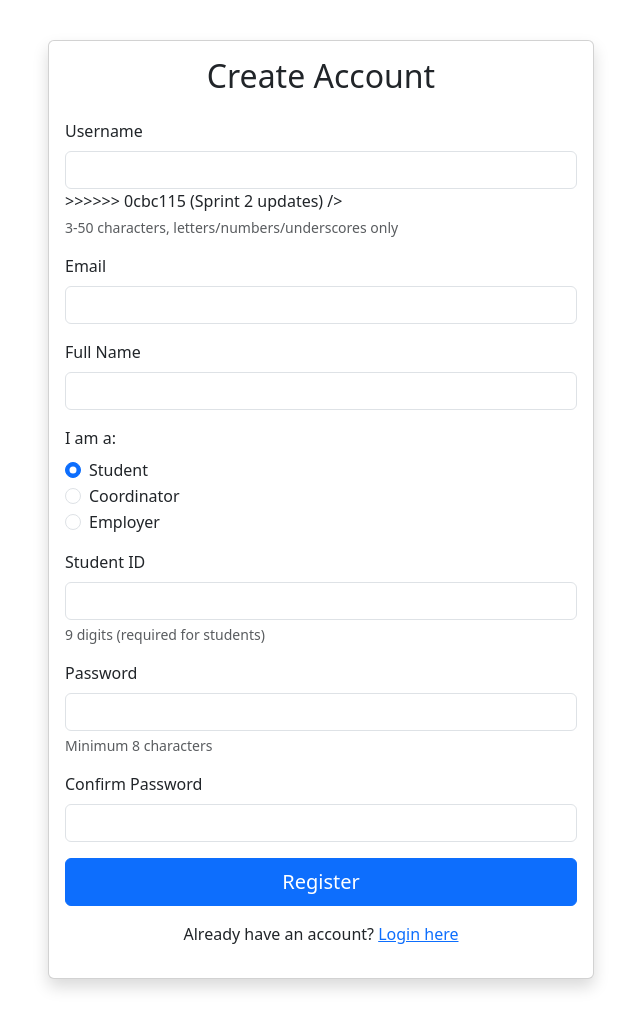
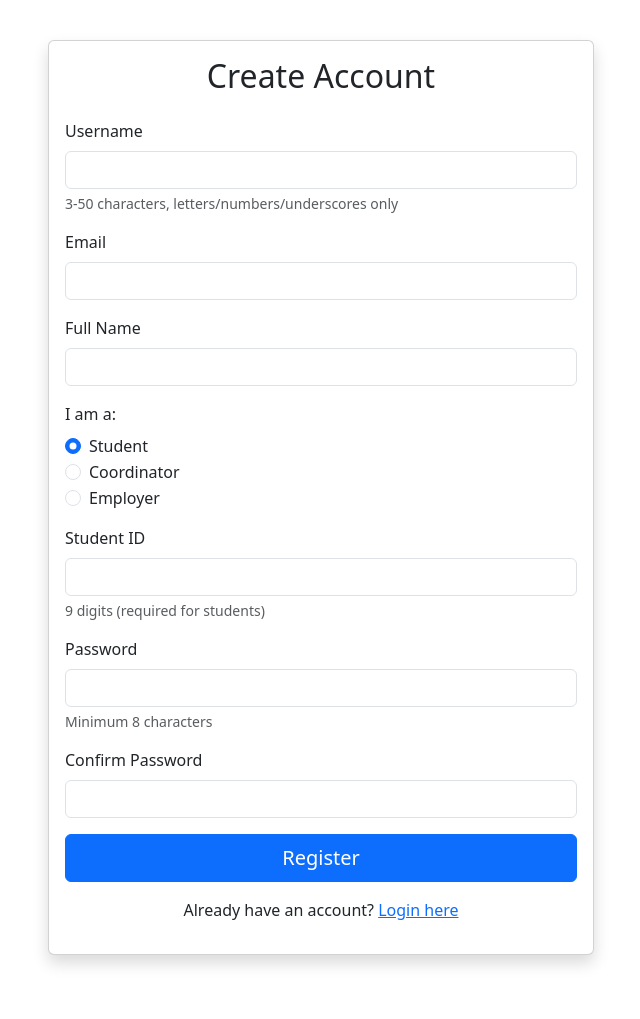
Before and after one commit to Lukas-DS/CPS406-Group-Project, a Flask app: page /register in a window 1280 px wide. Shown: the part 56-1075 px from the top of the page, without its empty margins (319-959 px from the left). Run offline with Flask 3, Linux system fonts and the light colour scheme.

Commit message:
Update register.html

```diff
--- a/templates/register.html
+++ b/templates/register.html
@@ -18,11 +18,8 @@ endblock %} {% block content %}
               required
               minlength="3"
               maxlength="50"
-<<<<<<< HEAD
-=======
               pattern="[a-zA-Z0-9_]+"
               title="Only letters, numbers, and underscores allowed"
->>>>>>> 0cbc115 (Sprint 2 updates)
             />
             <div class="form-text">
               3-50 characters, letters/numbers/underscores only
```
